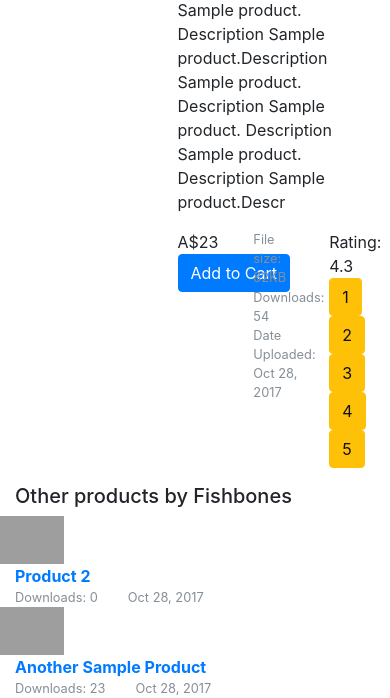
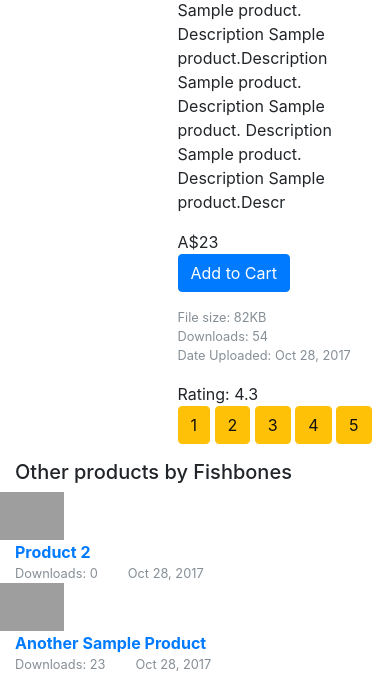
Before and after one commit to fish-bones22/landslide, a PHP site: page /product.php?id=39 in a window 390 px wide. Shown: the part 355-1053 px from the top of the page. After the commit the page ends 1026 px from the top, so only its background shows below. Run offline with PHP 8.4, Linux system fonts and the light colour scheme; data comes from the database, SQL or seed files in the repository; grey boxes are pictures that could not be loaded.

Commit message:
Added some responsiveness to product page

```diff
--- a/product.php
+++ b/product.php
@@ -62,13 +62,13 @@
 
                 <!--  Other information -->
                 <div class="row">
-                    <div class="form-group col-4">
+                    <div class="form-group col-md-4 col-xs-12">
                         A$<?php echo $prod->price ?>
                         <br>
                         <button class="btn btn-primary">Add to Cart</button>
                     </div>
 
-                    <div class="form-group col-4">
+                    <div class="form-group col-md-4 col-xs-12">
                         <div class="text-muted small">File size: <?php echo round($prod->file_size/1024)."KB"; ?></div>
                         <div class="text-muted small">Downloads: <?php echo $prod->downloads; ?></div>
                         <div class="text-muted small">Date Uploaded: <?php echo $prod->timestamp; ?></div>
@@ -78,7 +78,7 @@
                         To EJ: Gawa ka ng JS function na ang magiging laman ng 'selected-rating'
                         ay depende sa ni-select na rating. -Sam
                     -->
-                    <div class="form-group col-4">
+                    <div class="form-group col-md-4 col-xs-12">
                         <div class="">Rating: 4.3</div>
                         <input type="hidden" name="selected-rating">
                         <button class="btn btn-warning">1</button>
```
